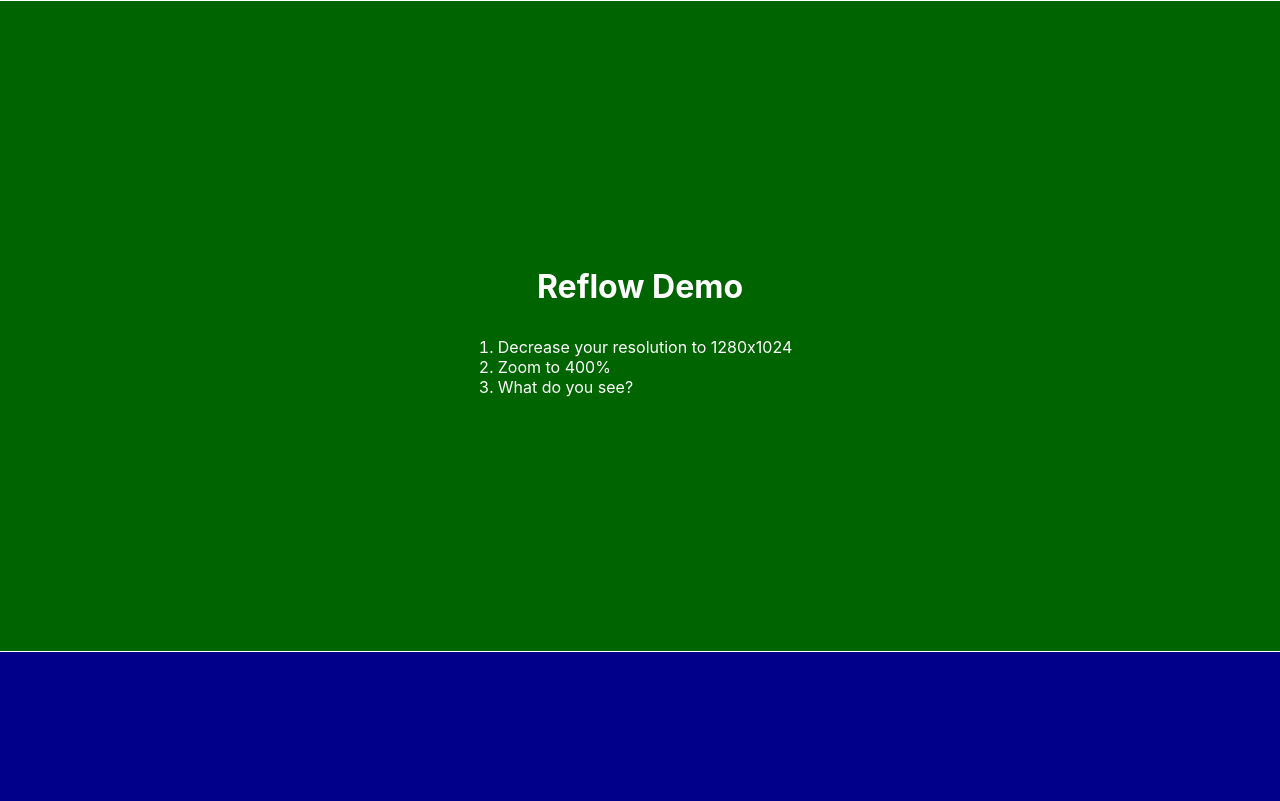
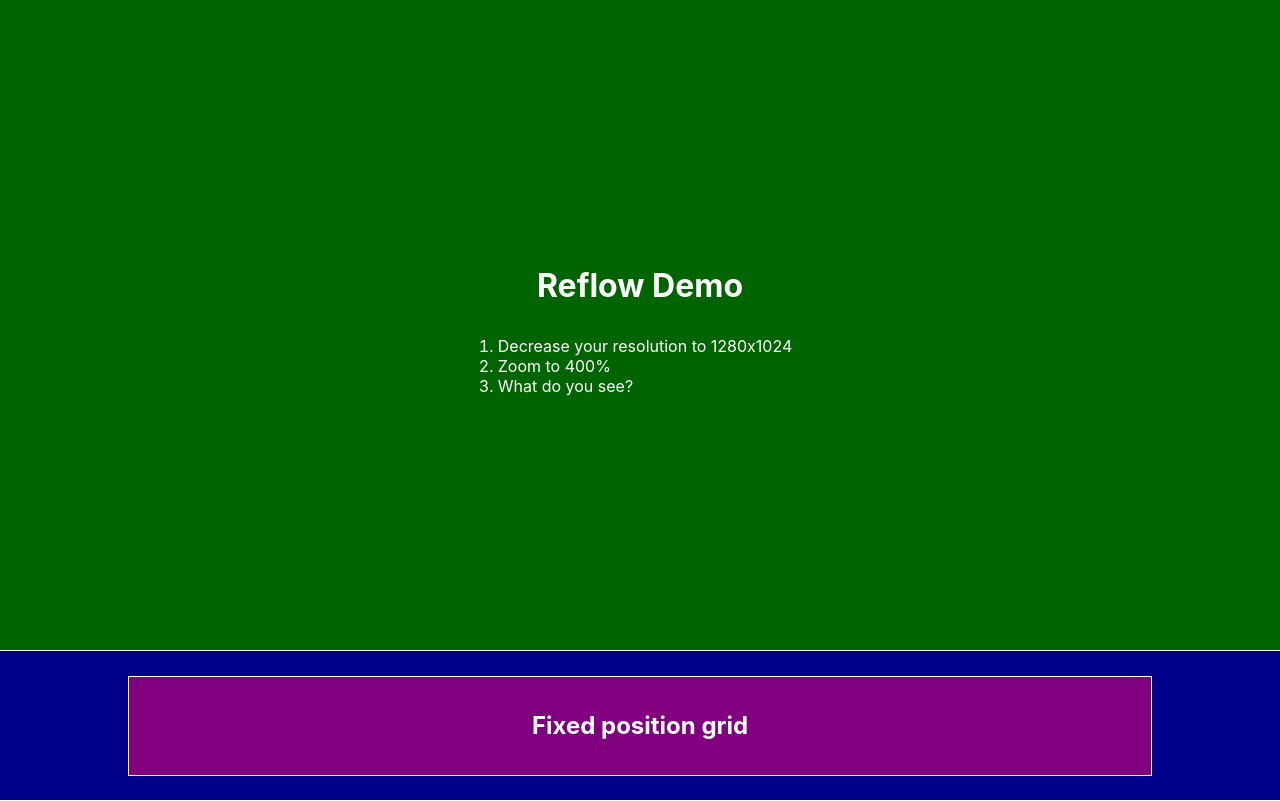
Before and after one commit to SuperJuicer/reflow, a React (Create React App) app: page / in a window 1280 px wide. Built offline with nearby package versions, Linux system fonts and the light colour scheme.

Commit message:
Added fixed-position grid. Updated CSS. Updated test.

```diff
--- a/src/Bottom.css
+++ b/src/Bottom.css
@@ -1,6 +1,22 @@
-div {
+.bottom {
     height: 150px;
+    display: flex;
+    align-items: center;
+    justify-content: center;
     box-sizing: border-box;
     border-top: 1px solid white;
     background-color: darkblue;
 }
+
+.grid {
+    height: 100px;
+    width: 80%;
+    /* Fixed positioning is a requirement of a React API */
+    position: fixed;
+    display: flex;
+    align-items: center;
+    justify-content: center;
+    box-sizing: border-box;
+    border: 1px solid white;
+    background-color: purple;
+}
--- a/src/Bottom.js
+++ b/src/Bottom.js
@@ -1,7 +1,13 @@
 import './Bottom.css';
 
 const Bottom = () => {
-    return <div></div>;
+    return (
+        <div className='bottom'>
+            <div className='grid'>
+                <h2>Fixed position grid</h2>
+            </div>
+        </div>
+    );
 };
 
 export default Bottom;
--- a/src/Top.css
+++ b/src/Top.css
@@ -4,7 +4,6 @@ main {
     flex-direction: column;
     align-items: center;
     justify-content: center;
-    color: white;
     background-color: darkgreen;
 }
 
--- a/src/index.css
+++ b/src/index.css
@@ -5,9 +5,5 @@ body {
     sans-serif;
   -webkit-font-smoothing: antialiased;
   -moz-osx-font-smoothing: grayscale;
+  color: white;
 }
-
-code {
-  font-family: source-code-pro, Menlo, Monaco, Consolas, 'Courier New',
-    monospace;
-}
```
Also changed, not shown: 2 other files (tests, documents, lock files or other folders).
